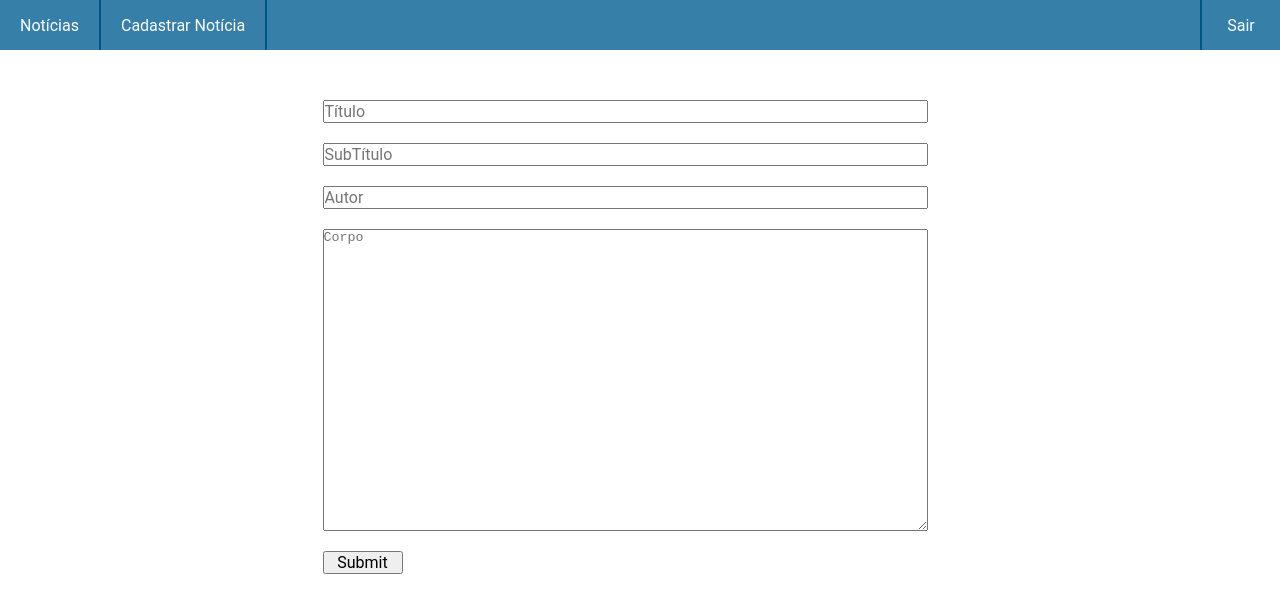
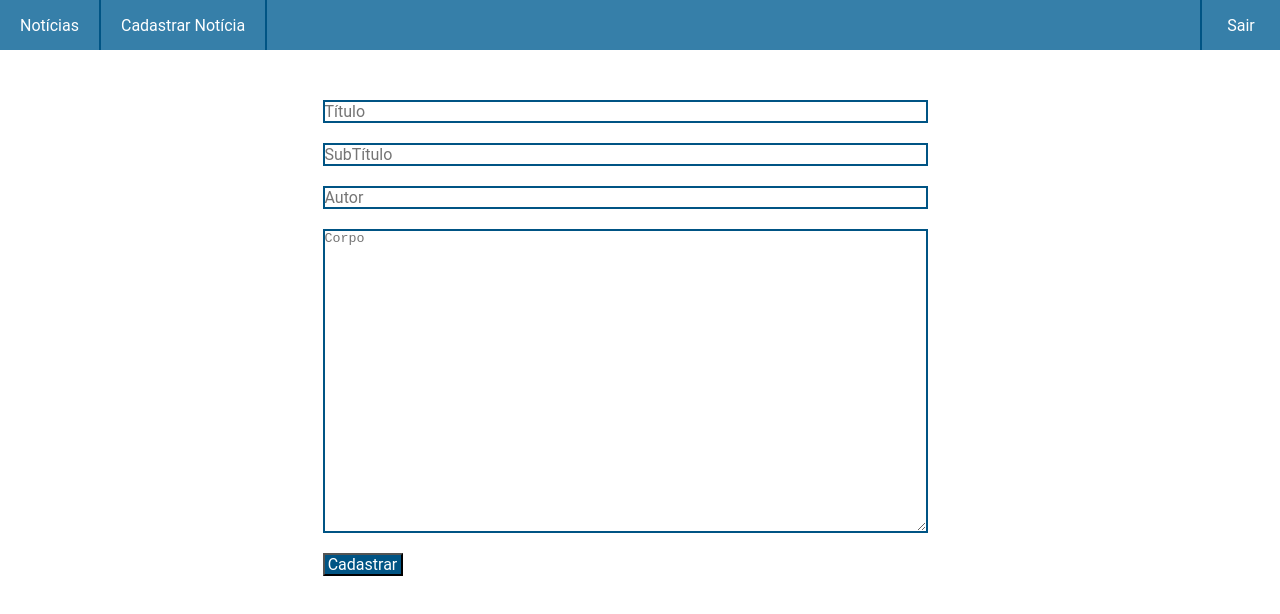
Before and after one commit to jmarcelonunes/editable-news-app, a React (Create React App) app in the folder web/: page /registerNews in a window 1280 px wide. Shown: the top 614 px of the page. Built offline with nearby package versions, Linux system fonts and the light colour scheme; no server answers; sample sign-in values are in the browser's storage.

Commit message:
Style changes to news creation form

```diff
--- a/web/src/components/NewsForm/index.jsx
+++ b/web/src/components/NewsForm/index.jsx
@@ -1,8 +1,8 @@
 import React, { useState } from 'react';
 import firebase from '../../firebase';
-import NavBar from '../NavBar';
+import NavBar from '../NavBar/index';
 import {
-  Form, MainContainer, PaddingContainer, Input, FormContainer,
+  Form, MainContainer, PaddingContainer, Input, FormContainer, Container, SubmitButton, NewsInput,
 } from './style';
 
 const NewsForm = () => {
@@ -35,7 +35,7 @@ const NewsForm = () => {
   }
 
   return (
-    <>
+    <Container>
       <NavBar />
       <MainContainer>
         <PaddingContainer />
@@ -62,8 +62,7 @@ const NewsForm = () => {
               value={author}
               onChange={(e) => setAuthor(e.target.value)}
             />
-            <textarea
-              style={{ width: '100%', marginBottom: 20 }}
+            <NewsInput
               rows={20}
               type="text"
               name="body"
@@ -71,14 +70,14 @@ const NewsForm = () => {
               value={body}
               onChange={(e) => setBody(e.target.value)}
             />
-            <button style={{ width: 80 }} type="submit">
-              Submit
-            </button>
+            <SubmitButton type="submit">
+              Cadastrar
+            </SubmitButton>
           </Form>
         </FormContainer>
         <PaddingContainer />
       </MainContainer>
-    </>
+    </Container>
   );
 };
 
--- a/web/src/components/NewsForm/style.jsx
+++ b/web/src/components/NewsForm/style.jsx
@@ -1,4 +1,9 @@
 import styled from 'styled-components';
+
+export const Container = styled.div`
+  height: 100vh;
+  margin: 0px;
+`;
 
 export const MainContainer = styled.div`
     display: flex;
@@ -31,4 +36,20 @@ export const Form = styled.form`
 export const Input = styled.input`
     width: 100%;
     margin-bottom: 20px;
+    border-color: #005484;
+    border-style: solid;
 `;
+
+export const NewsInput = styled.textarea`
+    width: 100%;
+    margin-bottom: 20px;
+    border-color: #005484;
+    border-style: solid;
+    border-width: 2px;
+`;
+
+export const SubmitButton = styled.button`
+    width: 80px;
+    background-color: #005484;
+    color: white;
+`;
```
